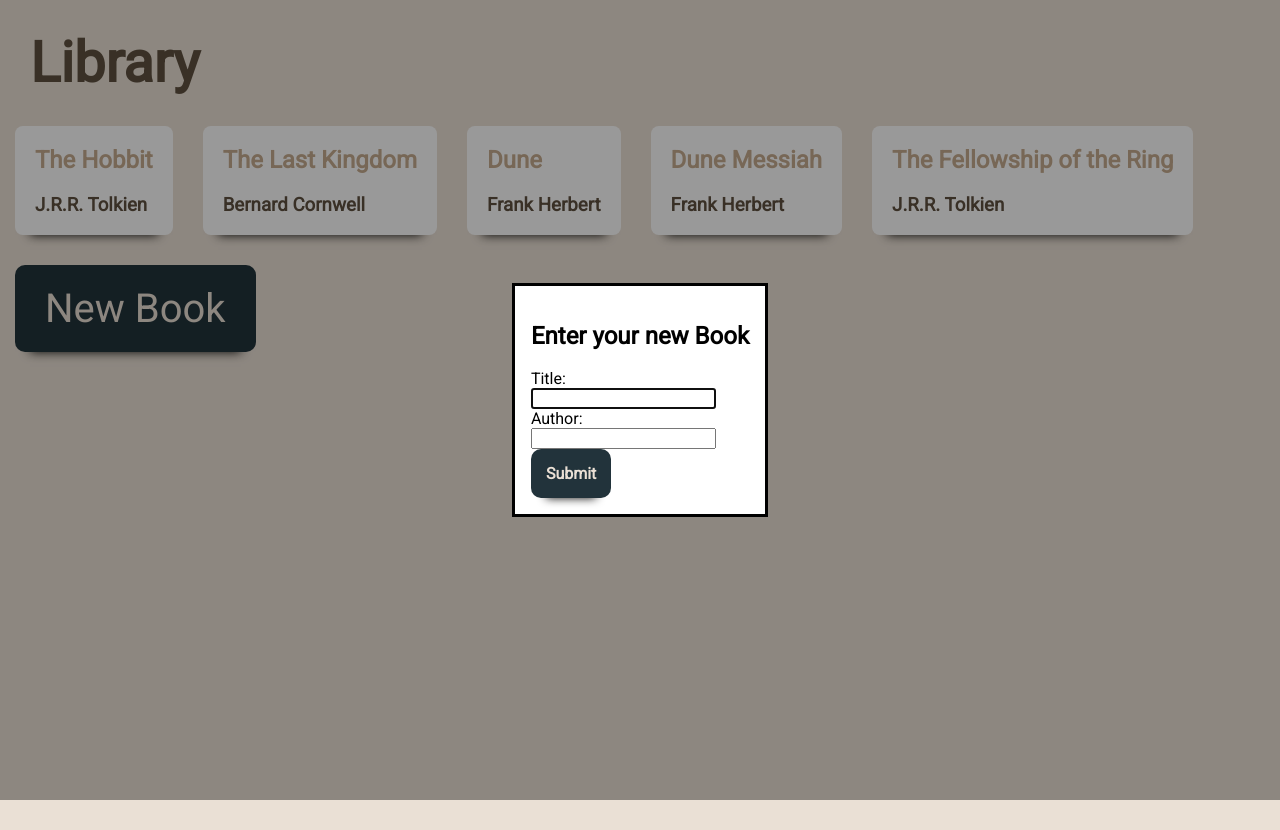
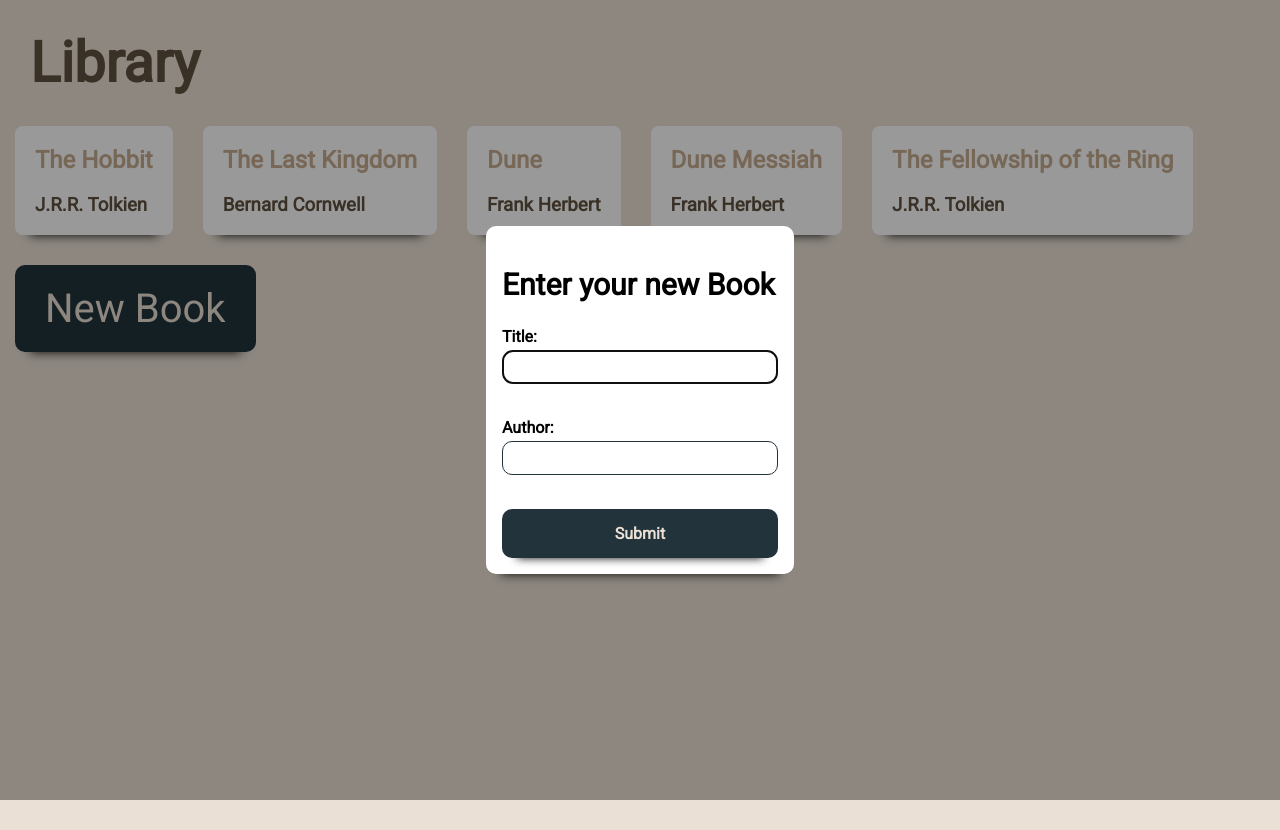
Before and after one commit to ScottGrieveWeb/library, a plain HTML site: page index.html in a window 1280 px wide. Both pictures are taken after a click on the button "New Book". Drawn offline with Linux system fonts and the light colour scheme.

Commit message:
Added styling to new book modal

```diff
--- a/index.html
+++ b/index.html
@@ -23,10 +23,15 @@
     <dialog id="bookCreator">
         <h2>Enter your new Book</h2>
         <form id="bookForm" method="dialog">
-            <label for="bookTitle">Title:</label><br>
-            <input type="text" id="bookTitle" name="bookTitle"><br>
-            <label for="bookAuthor">Author:</label><br>
-            <input type="text" id="bookAuthor" name="bookAuthor"><br>
+            <div class="formItem">
+                <label for="bookTitle">Title:</label><br>
+                <input type="text" id="bookTitle" name="bookTitle"><br>
+            </div>
+            <div class="formItem">
+                <label for="bookAuthor">Author:</label><br>
+                <input type="text" id="bookAuthor" name="bookAuthor"><br>
+            </div>
+
             <input type="submit" id="submit">
         </form>
     </dialog>
--- a/style.css
+++ b/style.css
@@ -59,13 +59,42 @@ button {
 
 #bookCreator {
     max-width: 50ch;
-
+    border: none;
+    border-radius: 10px;
+    box-shadow: 0px 15px 10px -15px #0A0908;
+    padding-top: -30px;
 }
 
 #bookCreator::backdrop {
     background: rgb(0 0 0 / .4);
 }
 
+#bookCreator h2{
+    font-weight: 900;
+    font-size: 30px;
+}
+
+#bookForm {
+    display: flex;
+    flex-direction: column;
+}
+
+.formItem {
+    display: flex;
+    flex-direction: column;
+    flex-wrap: wrap;
+    margin-bottom: 15px;;
+    font-weight: bolder;
+}
+
+#bookTitle,
+#bookAuthor {
+    border-radius: 10px;
+    border: solid 1px #22333B;
+    height: 30px;
+    width: 270px;
+    margin-top: -15px;
+}
 
 #submit {
     padding: 0;
```
